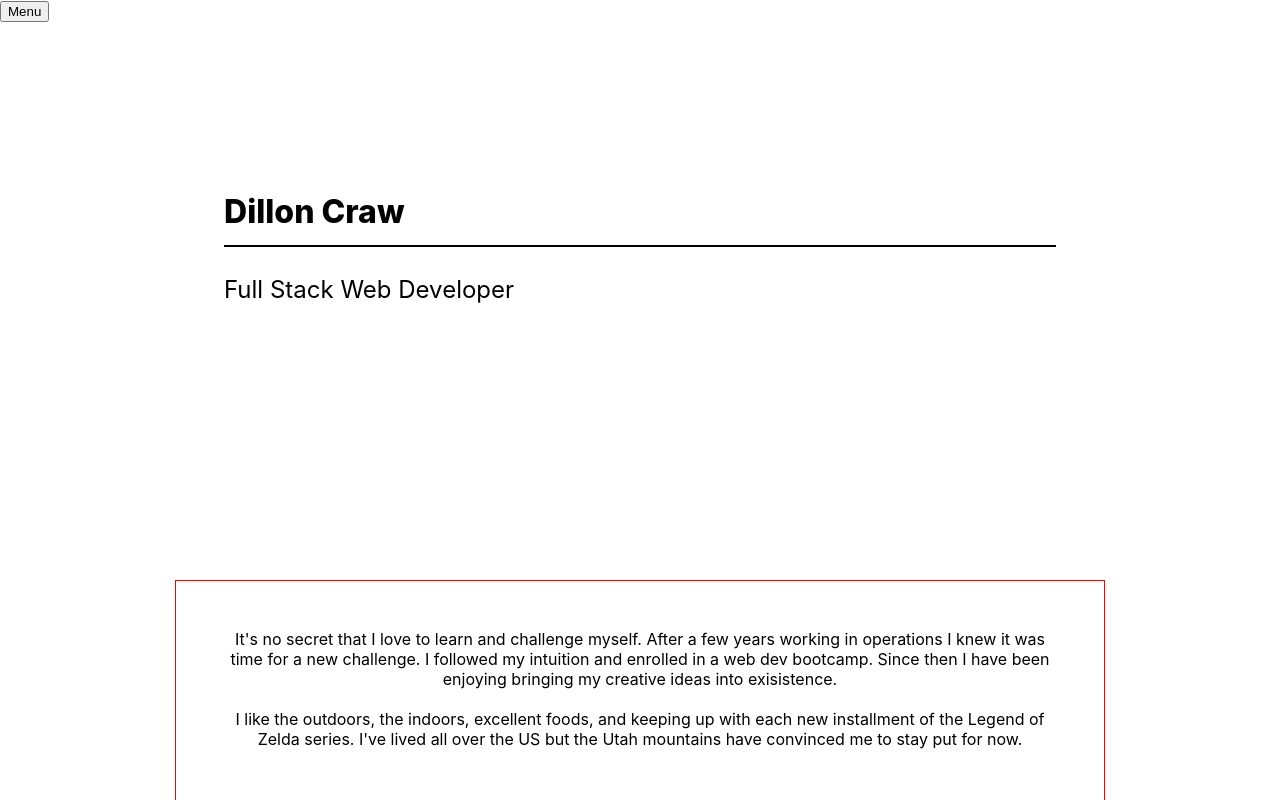
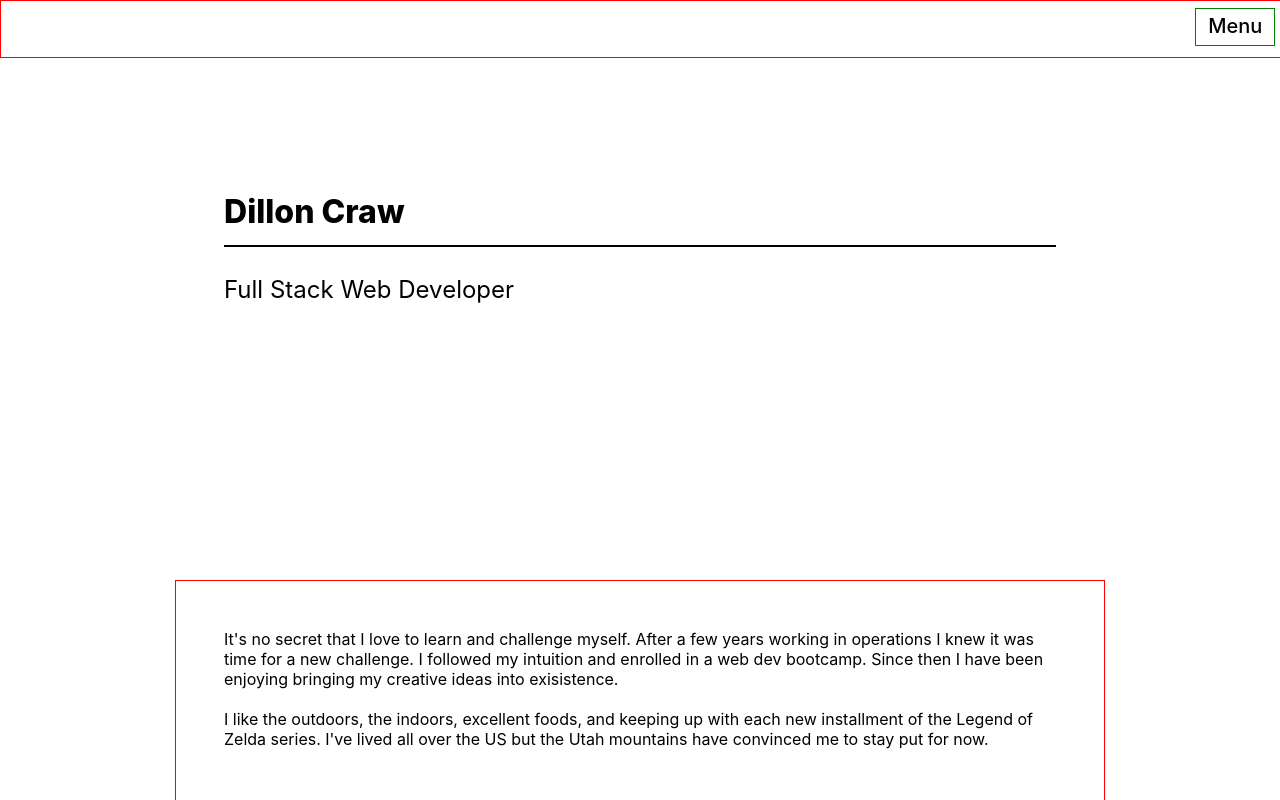
Before and after one commit to crawnic311/dev-portfolio-react, a React (Create React App) app: page / in a window 1280 px wide. Shown: the top 800 px of the page. Built offline with nearby package versions, Linux system fonts and the light colour scheme.

Commit message:
Modified Menu Position

```diff
--- a/src/App.css
+++ b/src/App.css
@@ -1,8 +1,5 @@
-.App {
+.App-Headline-Section {
   text-align: center;
-}
-
-.App-Headline-Section {
   height: 190px;
   padding: 192px 48px 198px 48px;
 }
@@ -40,10 +37,23 @@
 }
 
 .Headline-Menu {
-  display: block;
   text-align: right;
+  width: 98vw;
+  height: 30px;
+  padding: 13px 20px;
   position: fixed;
   z-index: 10;
+  border: 1px solid red;
+}
+
+.Menu {
+  padding: 8px 12px;
+  border: 1px solid green;
+}
+
+.Menu-Text {
+  font-weight: 500;
+  font-size: 20px;
 }
 
 .Headline-Component {
--- a/src/components/Headline/menu.js
+++ b/src/components/Headline/menu.js
@@ -3,7 +3,9 @@ import React from 'react'
 const Menu = () => {
   return (
     <div className="Headline-Menu">
-      <button>Menu</button>
+      <a className="Menu">
+        <span className="Menu-Text">Menu</span>
+      </a>
     </div>
   )
 }
```
